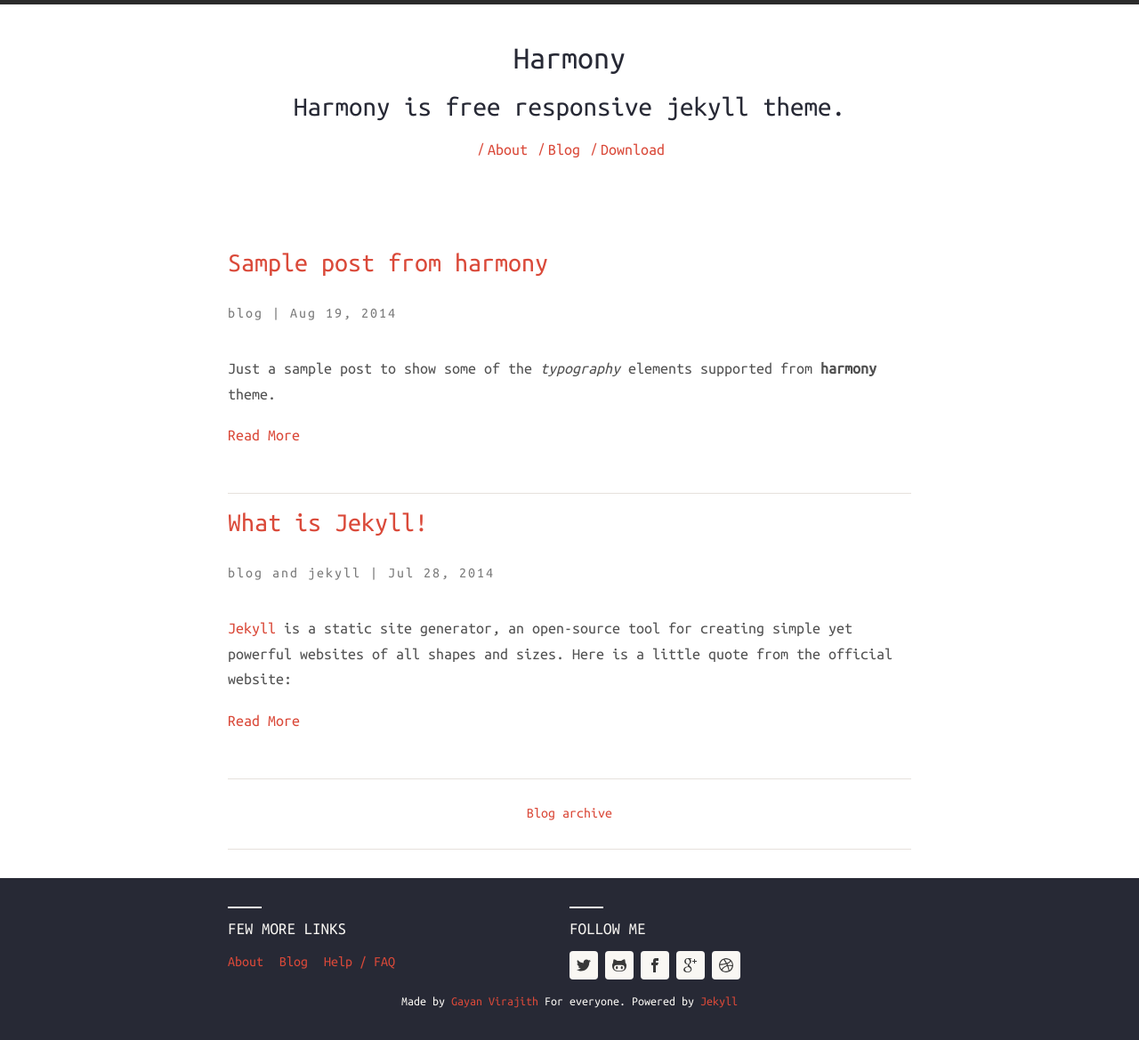
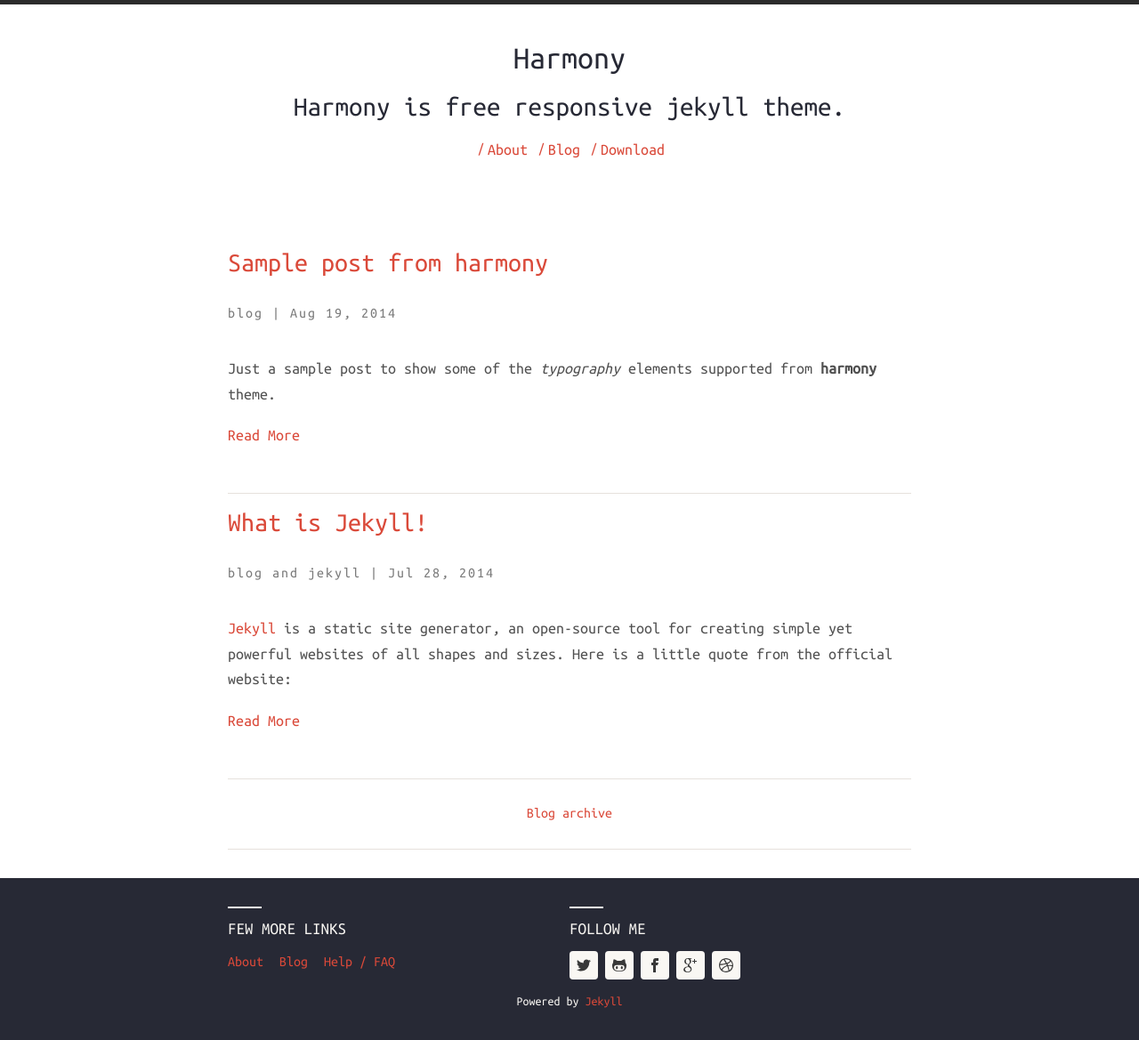
Before and after one commit to clintonn/clintonn.github.io, a Jekyll site: the page built from index.html, in a window 1280 px wide. Shown: the whole page at 89% size. Built offline with Jekyll 4.4.1, drawn with Linux system fonts in a browser that asks for light colours; nearby versions of some CDN libraries.

Commit message:
Changed syntax highlighter to rouge

```diff
--- a/_config.yml
+++ b/_config.yml
@@ -39,12 +39,12 @@
     dribble: gayan
     pinterest:
   # Toggle disclaimer in footer
-  show_disclaimer: true
+  show_disclaimer: false
 
 # Conversion / Build settings
 markdown:    kramdown
 # This is how you put pygments config in jekyll 2.0 instead of pygments: true
-highlighter: pygments
+highlighter: rouge
 
 # Permalinks
 permalink:        pretty
```
